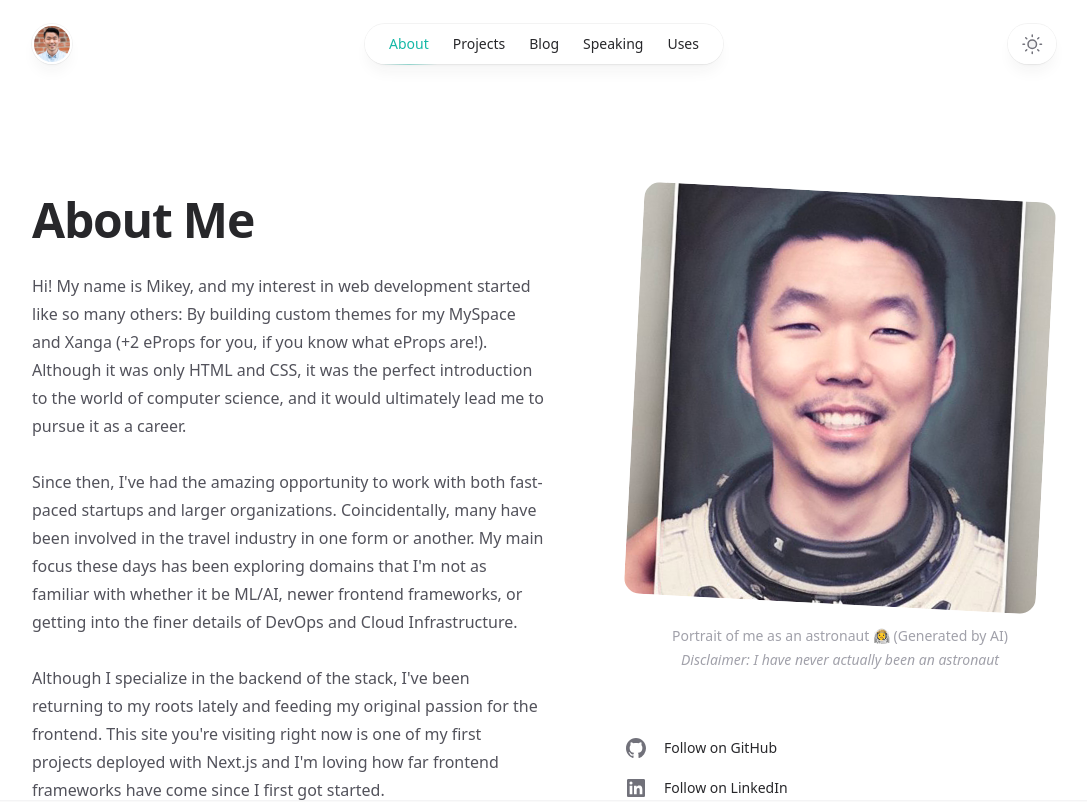
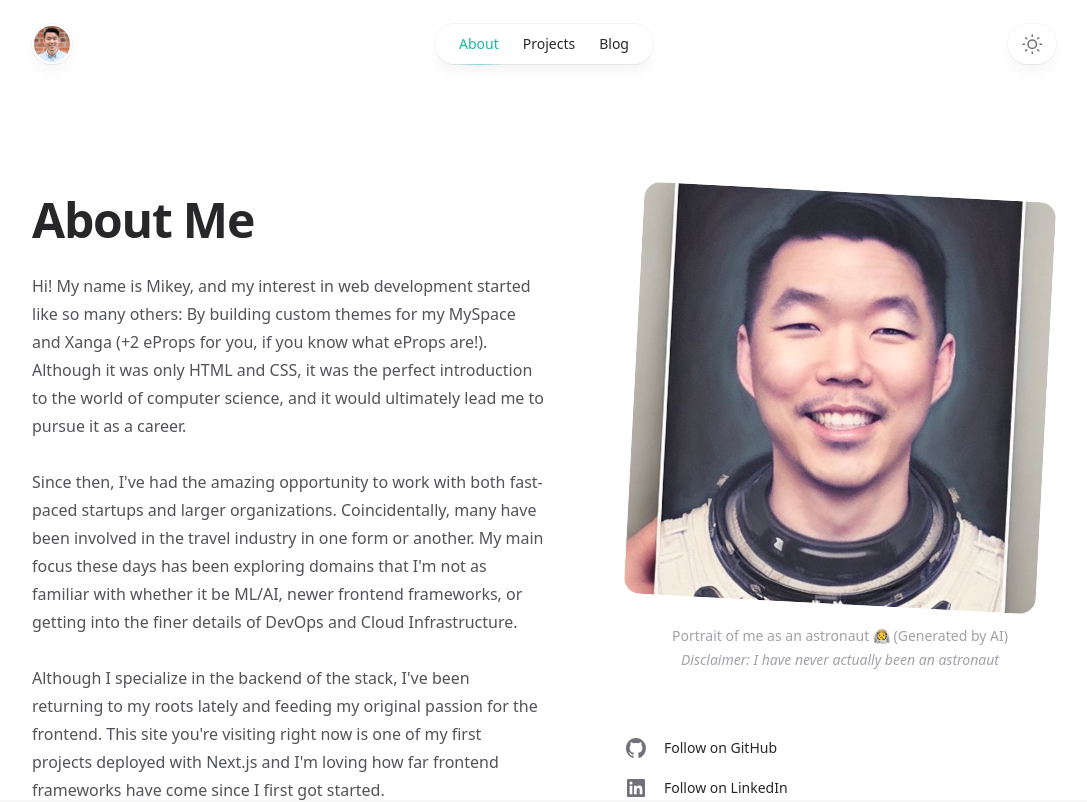
Before and after one commit to mikeyshean/mikeyshean, a Next.js app: page /about in a window 1280 px wide. Shown: the top 802 px of the page, without its empty margins (96-1183 px from the left). Built offline with nearby package versions, Linux system fonts and the light colour scheme; no server answers.

Commit message:
disable unused pages

```diff
--- a/src/components/Header.jsx
+++ b/src/components/Header.jsx
@@ -124,8 +124,8 @@ function MobileNavigation(props) {
                 <MobileNavItem href="/about">About</MobileNavItem>
                 <MobileNavItem href="/projects">Projects</MobileNavItem>
                 <MobileNavItem href="/blog">Blog</MobileNavItem>
-                <MobileNavItem href="/speaking">Speaking</MobileNavItem>
-                <MobileNavItem href="/uses">Uses</MobileNavItem>
+                {/* <MobileNavItem href="/speaking">Speaking</MobileNavItem>
+                <MobileNavItem href="/uses">Uses</MobileNavItem> */}
               </ul>
             </nav>
           </Popover.Panel>
@@ -165,8 +165,8 @@ function DesktopNavigation(props) {
         <NavItem href="/about">About</NavItem>
         <NavItem href="/projects">Projects</NavItem>
         <NavItem href="/blog">Blog</NavItem>
-        <NavItem href="/speaking">Speaking</NavItem>
-        <NavItem href="/uses">Uses</NavItem>
+        {/* <NavItem href="/speaking">Speaking</NavItem>
+        <NavItem href="/uses">Uses</NavItem> */}
       </ul>
     </nav>
   )
```
